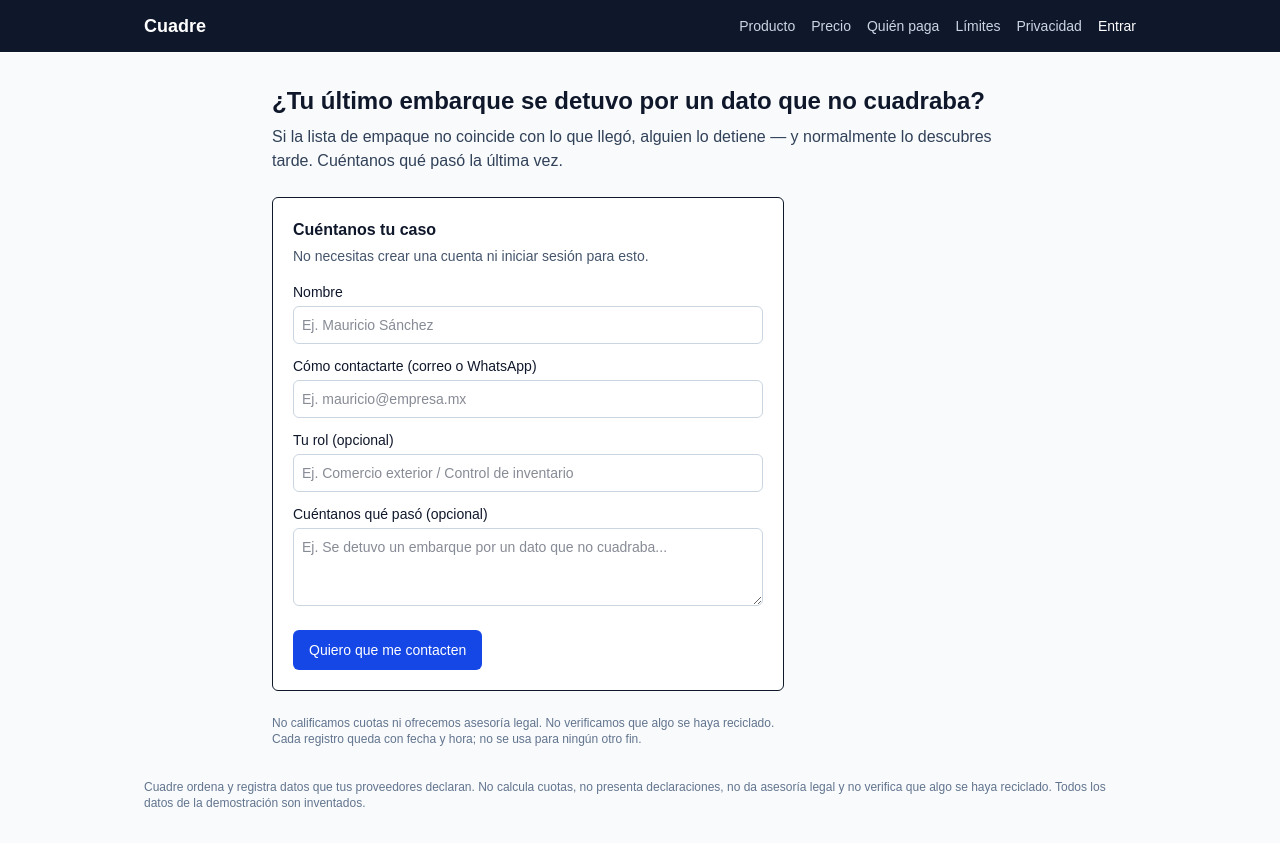
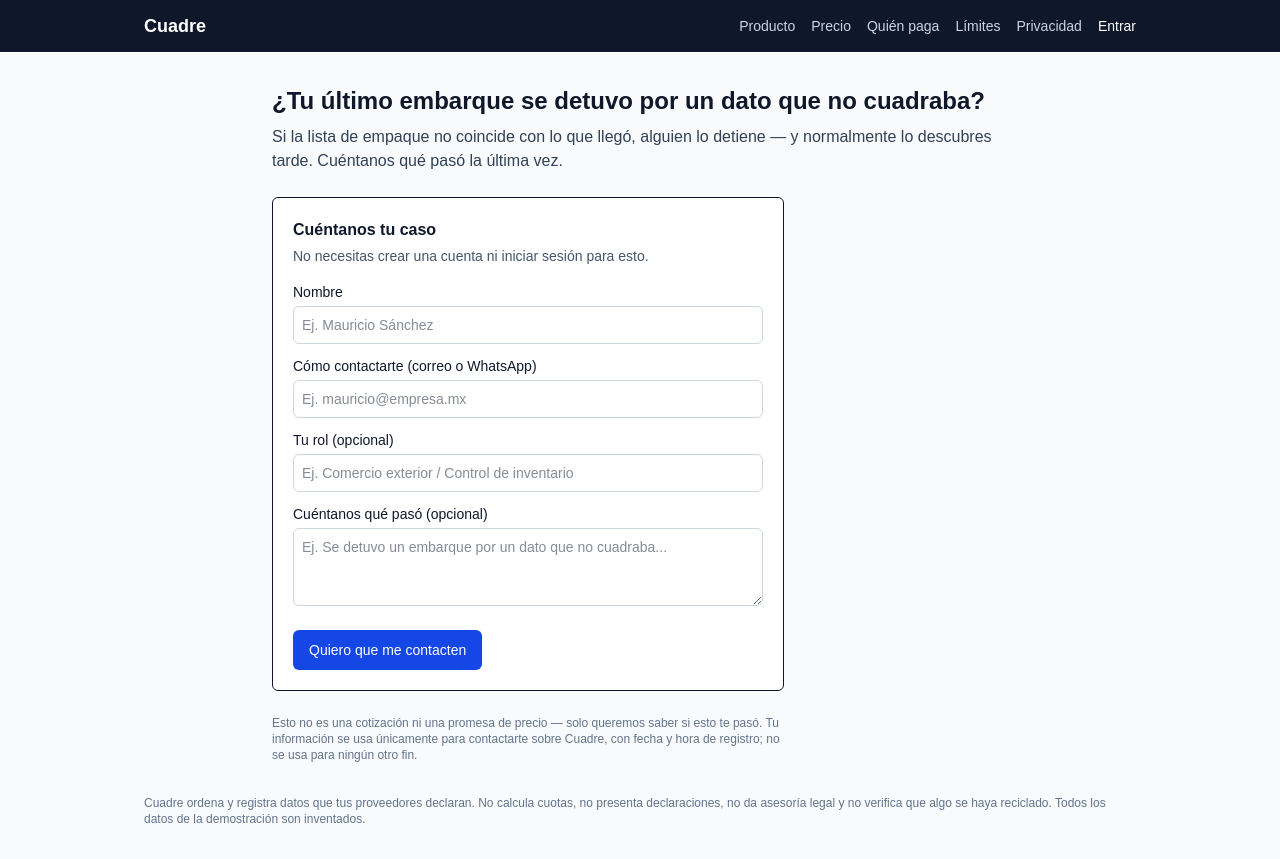
Before and after one commit to emiliogomezbuilds/cuadre, a Next.js app: page /contacto in a window 1280 px wide. Built offline with nearby package versions, Linux system fonts and the light colour scheme.

Commit message:
Week 15 Persona pass: /contacto's disclaimer was copy-paste residue from the main product's footer (recycling, customs fees) never introduced on this page; rewritten to match what this page actually promises

```diff
--- a/app/contacto/page.tsx
+++ b/app/contacto/page.tsx
@@ -26,8 +26,8 @@ export default async function ContactoPage({
       </div>
 
       <p className="mt-6 max-w-lg text-xs text-slate-500">
-        No calificamos cuotas ni ofrecemos asesoría legal. No verificamos que algo se haya reciclado. Cada registro
-        queda con fecha y hora; no se usa para ningún otro fin.
+        Esto no es una cotización ni una promesa de precio — solo queremos saber si esto te pasó. Tu información se
+        usa únicamente para contactarte sobre Cuadre, con fecha y hora de registro; no se usa para ningún otro fin.
       </p>
     </Shell>
   );
```
